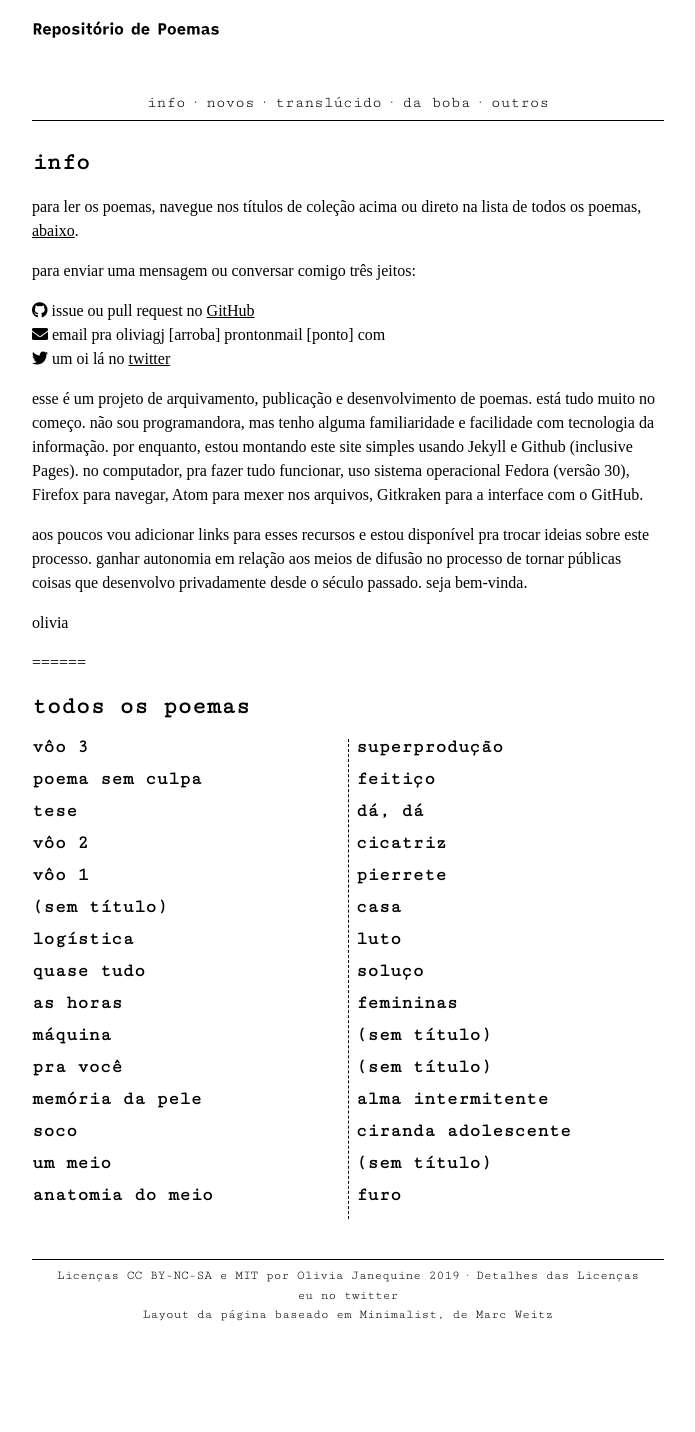
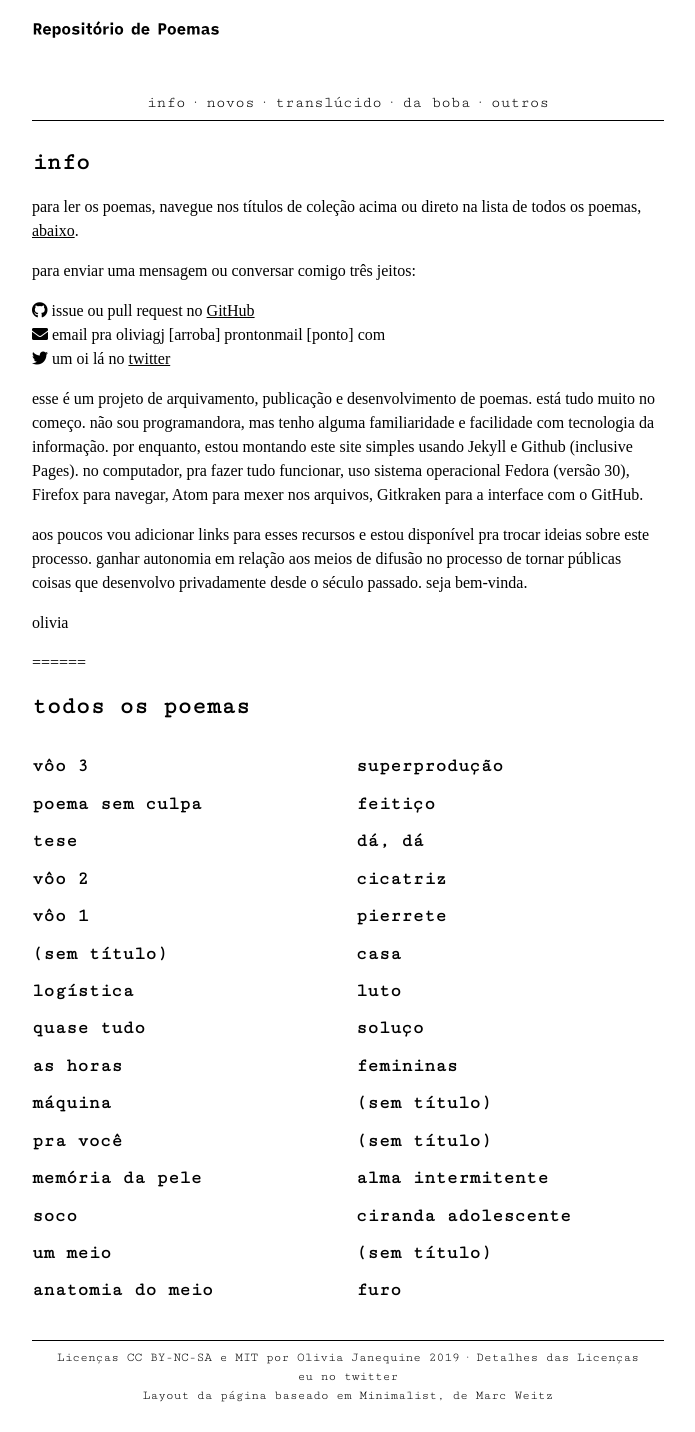
Before and after one commit to olivia-olivia/olivia-olivia.github.io, a Jekyll site: the page built from index.md, in a window 1280 px wide. Shown: the whole page, without its empty margins (292-987 px from the left). Built offline with Jekyll 4.4.1, drawn with Linux system fonts in a browser that asks for light colours; nearby versions of some CDN libraries; some web fonts are replaced; before the commit the page ends 1350 px from its top, so only the background shows below that.

```diff
--- a/assets/css/style.css
+++ b/assets/css/style.css
@@ -101,7 +101,6 @@
 
 #index-posts {
 	column-count: 2;
-	column-rule: 1px dashed #000000;
 	vertical-align: text-top;
 	line-height: 100%;
 }
@@ -118,11 +117,19 @@
 
 #post-short h3, #post h2	{
 	margin-bottom: 0px;
+	margin-top: 0px;
+	padding-top: 1em;
+	padding-bottom: 0px;
+	line-height: 100%;
 }
 
-#post-short i	{
-	font-size:0.8em;
+#post-short p	{
+	font-size:0.7em;
 	color: grey;
+	font-style: italic;
+	margin: 0px 0px 0px 1.25em;
+	line-height: 100%;
+	padding-top: 0px;
 }
 
 #post i	{
```
